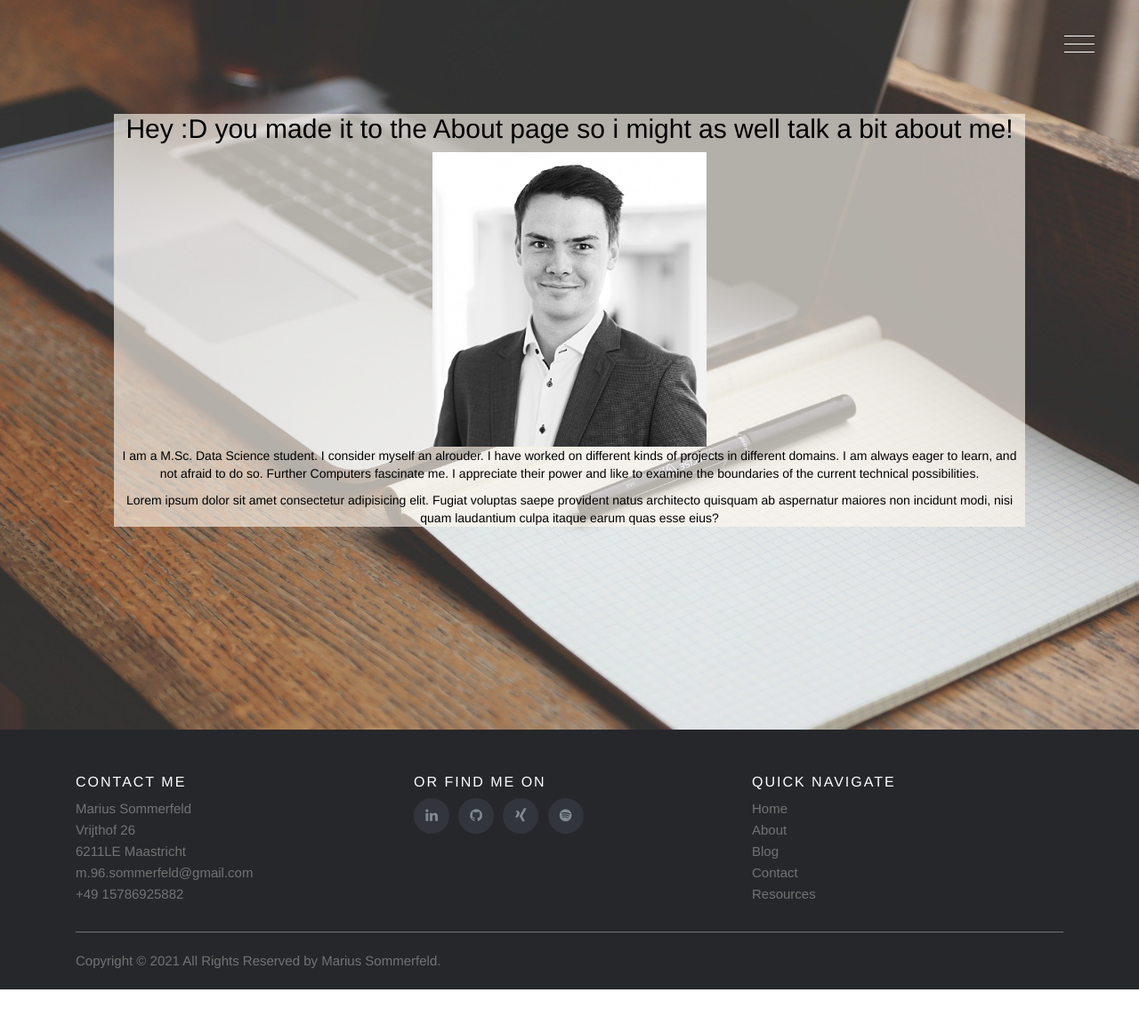
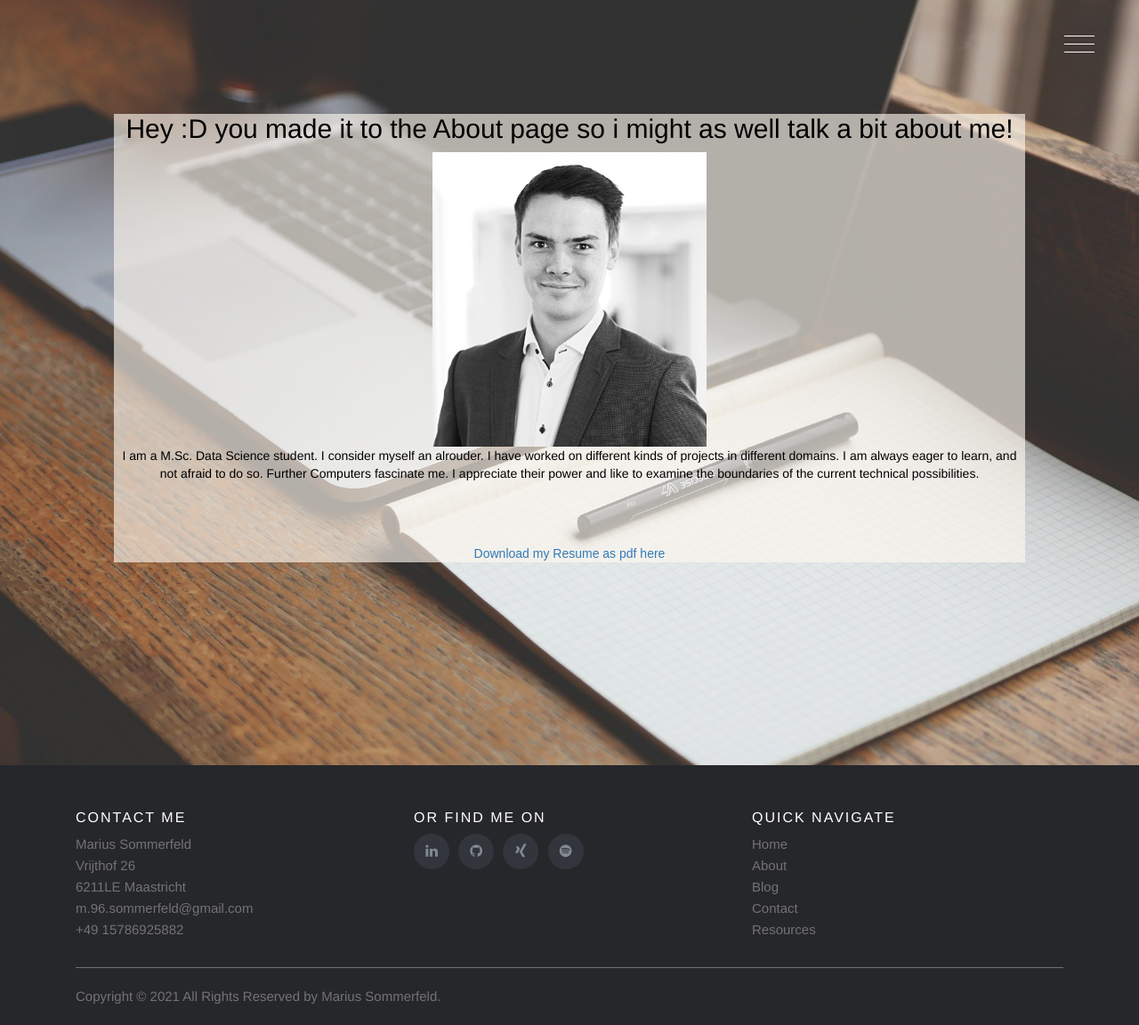
Before and after one commit to Marius-So/Marius-So.github.io, a Jekyll site: the page built from sites/about.html, in a window 1280 px wide. Shown: the whole page at 89% size. Built offline with Jekyll 4.4.1, drawn with Linux system fonts in a browser that asks for light colours; nearby versions of some CDN libraries; comment, search, counter and statistics services are not loaded; before the commit the page ends 1112 px from its top, so only the background shows below that.

Commit message:
added pdf resume

```diff
--- a/sites/about.html
+++ b/sites/about.html
@@ -10,6 +10,10 @@ permalink: /sites/about.html
         <img src="/assets/images/Sommerfeld.jpg" alt="that is me">
         <p>I am a M.Sc. Data Science student. I consider myself an alrouder. I have worked on different kinds of projects in different domains. I am always eager to learn, and not afraid to do so. Further Computers fascinate me.
             I appreciate their power and like to examine the boundaries of the current technical possibilities.</p>
-        <p>Lorem ipsum dolor sit amet consectetur adipisicing elit. Fugiat voluptas saepe provident natus architecto quisquam ab aspernatur maiores non incidunt modi, nisi quam laudantium culpa itaque earum quas esse eius?</p>
+
+        <br>
+        <br>
+        <br>
+        <a href="/downloads/Resume_Marius_Sommerfeld.pdf" download>Download my Resume as pdf here</a>
     </div>
 </div>
```
Also changed, not shown: 1 other file.
